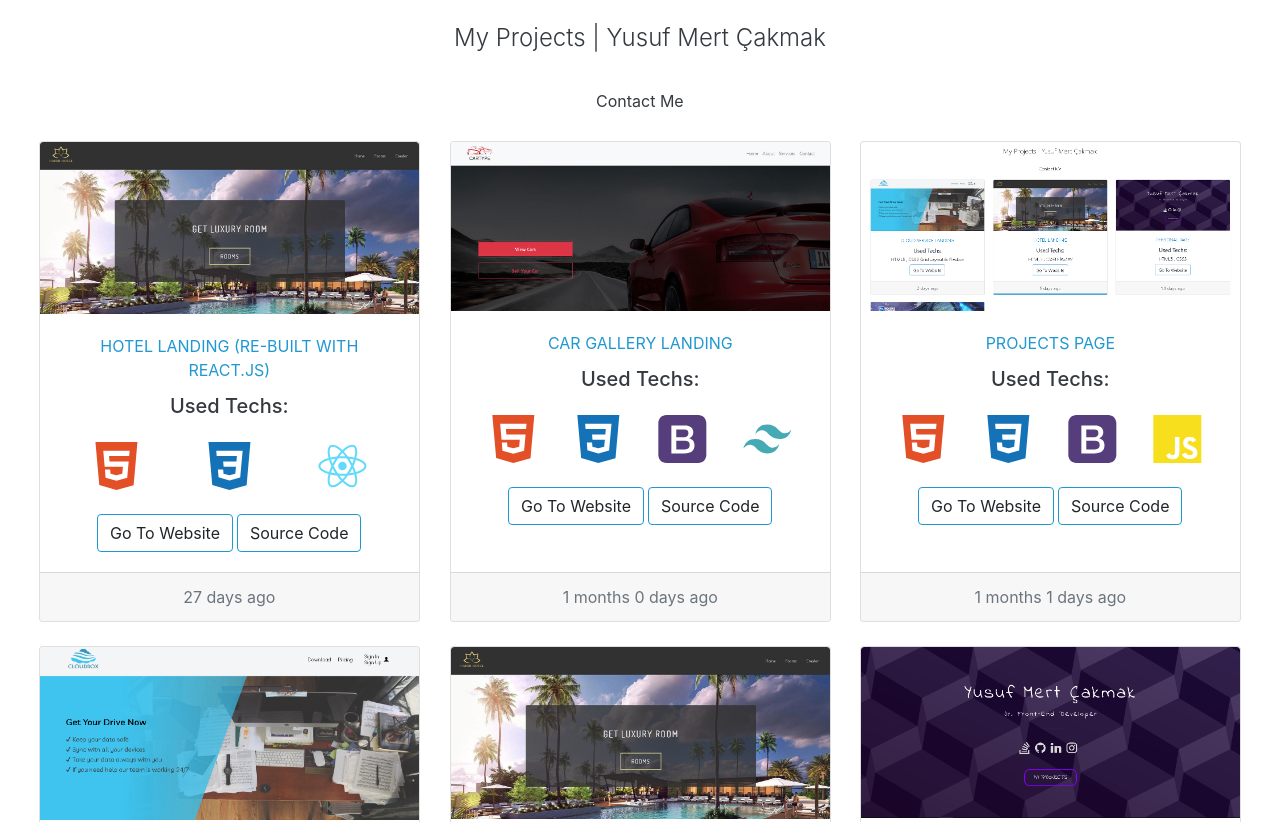
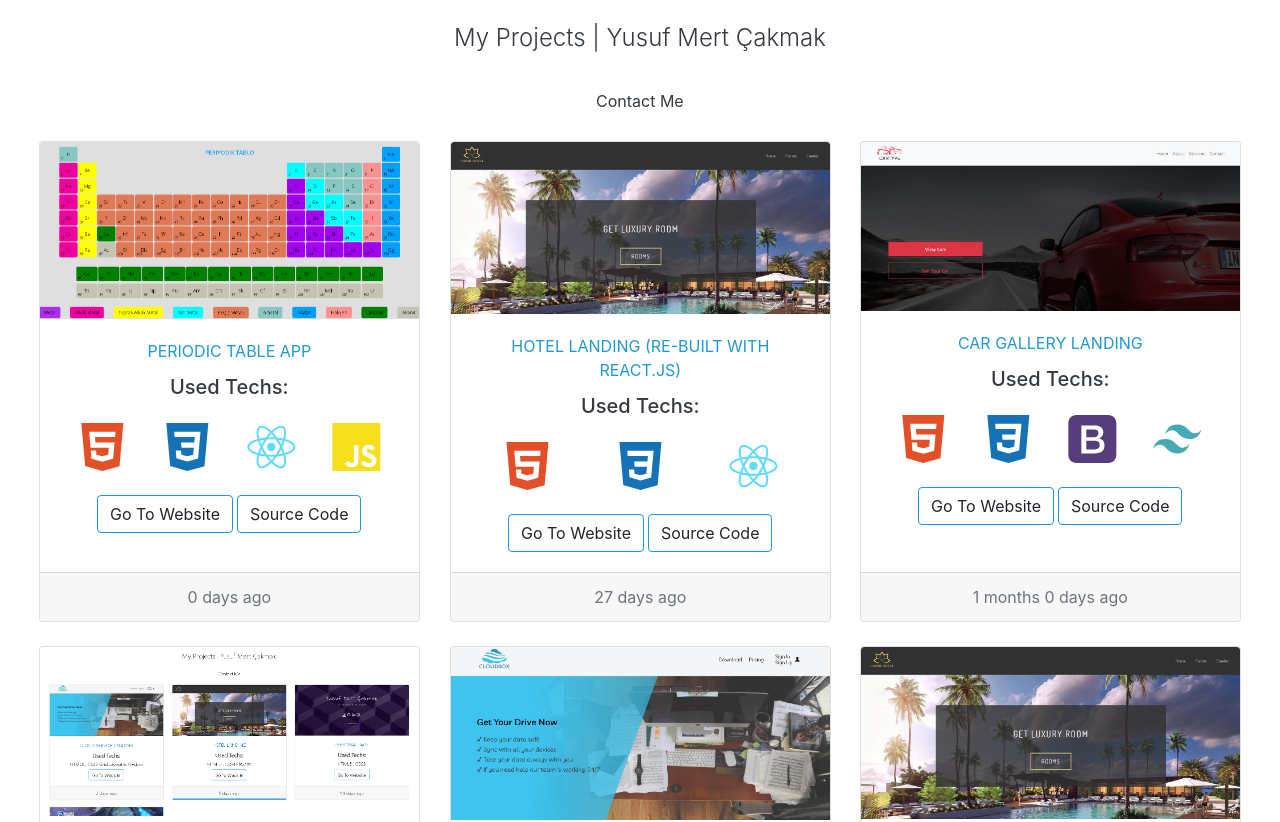
Before and after one commit to yusufmertt/projects, a plain HTML site: page index.html in a window 1280 px wide. Shown: the top 822 px of the page. Drawn offline with nearby package versions, Linux system fonts and the light colour scheme.

Commit message:
periodic table project added

```diff
--- a/app.js
+++ b/app.js
@@ -54,6 +54,9 @@ function calcDate(currentDate) {
 
 
 }
+periodicTableCount = countUpFromTime("Oct 8, 2019");
+document.getElementById("periodic-table").innerHTML =  periodicTableCount + " ago";
+
 hotelReactCount = countUpFromTime("Sep 11, 2019");
 document.getElementById("hotel-react").innerHTML =  hotelReactCount + " ago";
 
--- a/index.html
+++ b/index.html
@@ -18,6 +18,26 @@
     <div class="content">
 
         <div class="row mx-4 my-md-4">
+            <div class="col-md-4 col-sm-6 col-12 col">
+                <div class="card text-center h-100 hvr-underline-from-center">
+                    <img src="./img/periodic-table.PNG" alt="" class="card-img-top">
+                    <div class="card-body">
+                        <div class="card-title text-uppercase" style="color: #2098D1;">Periodic Table App</div>
+                        <p class="h5 text-dark">Used Techs:</p>
+                        <div class="card-text"><div class="icon-box">
+                                <svg data-toggle="tooltip" data-placement="top" title="HTML5" class="icon"><use xlink:href="./symbol-defs.svg#icon-html5"></use></svg>
+                                <svg data-toggle="tooltip" data-placement="top" title="CSS3 Flexbox" class="icon"><use xlink:href="./symbol-defs.svg#icon-css3"></use></svg>
+                                <svg data-toggle="tooltip" data-placement="top" title="React.js" class="icon"><use xlink:href="./symbol-defs.svg#icon-react"></use></svg>
+                                <svg data-toggle="tooltip" data-placement="top" title="Javascript" class="icon"><use xlink:href="./symbol-defs.svg#icon-javascript"></use></svg>
+
+                            </div></div>
+                        <a href="https://yusufmertt.github.io/periodic-table/" class="btn button mt-2 hvr-shutter-out-horizontal" >Go To Website</a>
+                        <a href="https://github.com/yusufmertt/periodic-table" class="btn button mt-2 hvr-shutter-out-horizontal" >Source Code</a>
+
+                    </div>
+                    <div id="periodic-table" class="card-footer text-muted"></div>
+                </div>
+            </div>
              <div class="col-md-4 col-sm-6 col-12 col">
                 <div class="card text-center h-100 hvr-underline-from-center">
                     <img src="./img/hotel-landing.PNG" alt="" class="card-img-top">
@@ -36,7 +56,6 @@
                     <div id="hotel-react" class="card-footer text-muted"></div>
                 </div>
             </div>
-
             <div class="col-md-4 col-sm-6 col-12 col">
                 <div class="card text-center h-100 hvr-underline-from-center">
                     <img src="./img/cartype.PNG" alt="" class="card-img-top">
@@ -56,6 +75,11 @@
                     <div id="carGallery" class="card-footer text-muted"></div>
                 </div>
             </div>
+
+
+        </div>
+        <div class="row mx-4">
+
             <div class="col-md-4 col-sm-6 col-12 col">
                 <div class="card text-center h-100 hvr-underline-from-center">
                     <img src="./img/projects.PNG" alt="" class="card-img-top">
@@ -78,10 +102,6 @@
                     <div id="projects" class="card-footer text-muted"></div>
                 </div>
             </div>
-
-
-        </div>
-        <div class="row mx-4">
             <div class="col-md-4 col-sm-6 col-12 col">
                 <div class="card text-center hvr-underline-from-center">
                     <img src="./img/cloudbox.PNG" alt="" class="card-img-top">
@@ -118,7 +138,11 @@
                     <div id="hotel" class="card-footer text-muted"></div>
                 </div>
             </div>
-            <div class="col-md-4 col-sm-6 col-12 col">
+        </div>
+    </div>
+    <div class="row mx-4 my-md-4">
+
+        <div class="col-md-4 col-sm-6 col-12 col">
                     <div class="card text-center h-100 hvr-underline-from-center">
                         <img src="./img/personal.PNG" alt="" class="card-img-top">
                         <div class="card-body">
@@ -136,10 +160,7 @@
                         </div>
                         <div id="personal" class="card-footer text-muted"></div>
                     </div>
-                </div>
         </div>
-    </div>
-    <div class="row mx-4 my-md-4">
         <div class="col-md-4 col-sm-6 col-12 col">
             <div class="card text-center hvr-underline-from-center">
                 <img src="./img/rocketleague-template.PNG" alt="" class="card-img-top">
@@ -160,6 +181,8 @@
             </div>
         </div>
     </div>
+
+
 <!--JS FILES-->
     <script src="./app.js"></script>
     <script src="https://code.jquery.com/jquery-3.3.1.slim.min.js" integrity="sha384-q8i/X+965DzO0rT7abK41JStQIAqVgRVzpbzo5smXKp4YfRvH+8abtTE1Pi6jizo"
```
Also changed, not shown: img/periodic-table.PNG (added).
